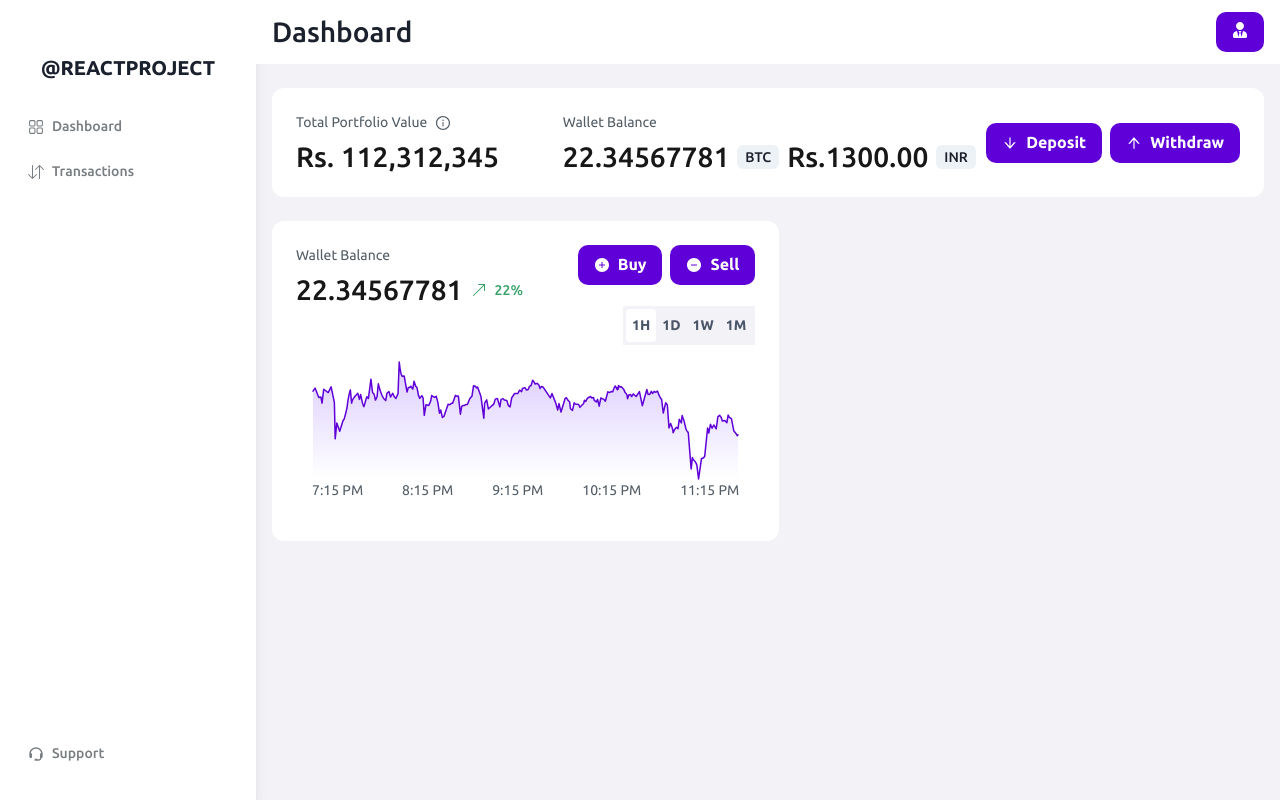
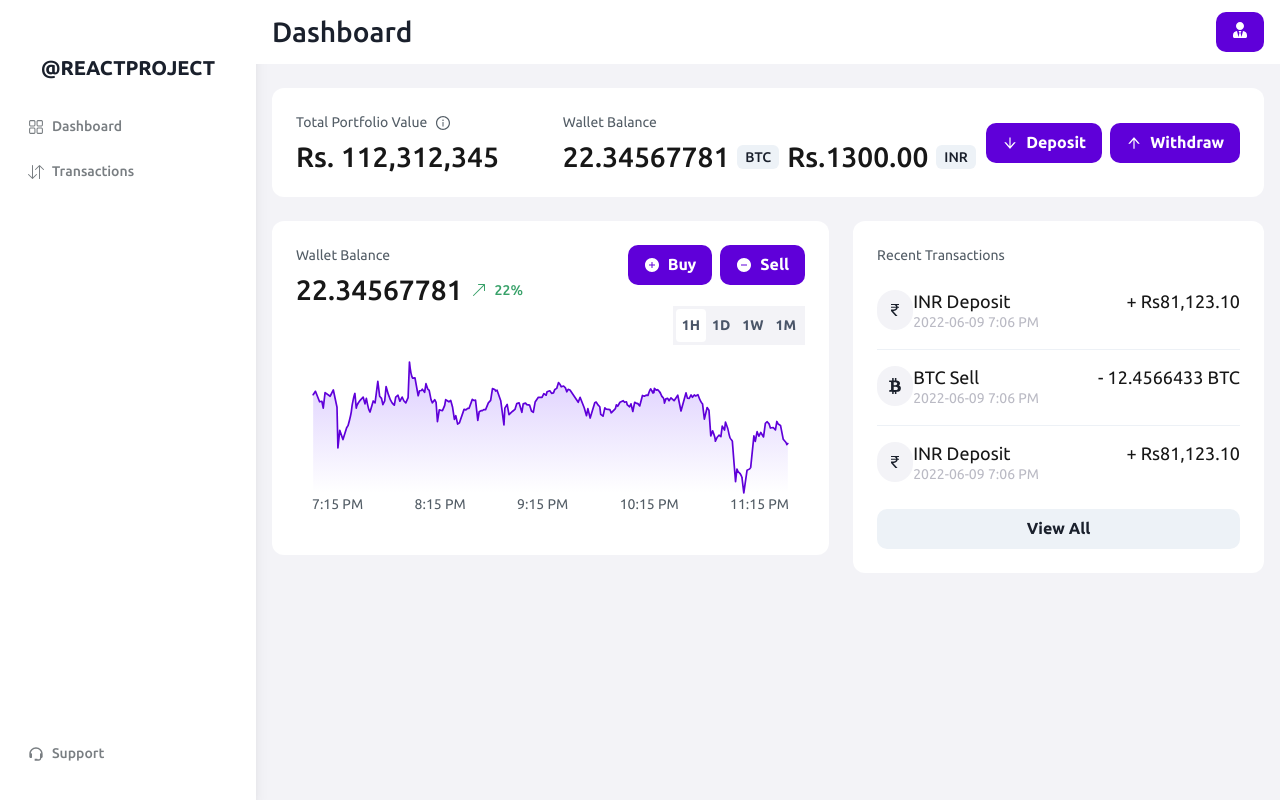
Before and after one commit to prabhjot-2/crpto, a React (Vite) app in the folder crpto/: page / in a window 1280 px wide. Built offline with nearby package versions, Linux system fonts and the light colour scheme.

Commit message:
made a new transaction page

```diff
--- a/crpto/src/pages/Dashboard/Dashboard.jsx
+++ b/crpto/src/pages/Dashboard/Dashboard.jsx
@@ -2,6 +2,7 @@
 import DashboardLayout from "../../components/DashboardLayout";
 import PortfolioSection from "./components/PortfolioSection";
 import PriceSection from "./components/PriceSection";
+import Transactions from "./components/Transactions";
 
 const Dashboard =()=>{
     return (
@@ -21,6 +22,10 @@
             <GridItem colSpan={1}>
                 <PriceSection/>
             </GridItem>
+
+            <GridItem colSpan={1}>
+                <Transactions/>
+            </GridItem>
         </Grid>
         </DashboardLayout>
     )
--- /dev/null
+++ b/crpto/src/pages/Dashboard/components/Transactions.jsx
@@ -0,0 +1,74 @@
+import React, { Fragment } from "react";
+import { CustomCard } from "../../../chakra/CustomCard";
+import { Box, Flex, Grid, Stack, Text,Icon, Divider, Button } from "@chakra-ui/react";
+import { BsCurrencyRupee } from "react-icons/bs";
+import { FaBtc } from "react-icons/fa";
+const Transactions=()=>{
+
+    const transactions =[
+        {
+            id:"1",
+            icon: BsCurrencyRupee,
+            text:"INR Deposit",
+            amount: "+ Rs81,123.10",
+            timestamp:"2022-06-09 7:06 PM",
+        },
+        {
+            id:"2",
+            icon: FaBtc,
+            text:"BTC Sell",
+            amount: "- 12.4566433 BTC",
+            timestamp:"2022-06-09 7:06 PM",
+        },
+        {
+            id:"3",
+            icon: BsCurrencyRupee,
+            text:"INR Deposit",
+            amount: "+ Rs81,123.10",
+            timestamp:"2022-06-09 7:06 PM",
+        },
+
+    ];
+    return(
+        <CustomCard h="full">
+            <Text mb="6" fontSize="sm" color="black.80">
+                Recent Transactions
+            </Text>
+            <Stack spacing={4}>
+                {
+                    transactions.map((transaction,i )=>(
+                        <Fragment key={transaction.id }>
+                            {i !=0 && <Divider/>}
+                            <Flex key={transaction.id}>
+                            <Grid
+                                placeItems="center"
+                                boxSize={10}
+                                borderRadius="full"
+                                bg="black.5"
+                            >
+                                <Icon as={transaction.icon}/>
+                            </Grid>
+                            <Flex justify="space-between" w="full">
+                                <Stack spacing={0}>
+                                    <Text textStyle="h6">
+                                        {transaction.text}
+                                    </Text>
+                                    <Text fontSize="sm" color="black.40">
+                                        {transaction.timestamp}
+                                    </Text>
+                                </Stack>
+                                <Text textStyle="h6">{transaction.amount} </Text>
+                            </Flex>
+                        </Flex>
+                        </Fragment>
+                    ))
+                }
+            </Stack>
+            <Button w="full" mt="6" colorScheme="gray">
+                View All
+            </Button>
+        </CustomCard>
+    )
+}
+
+export default Transactions
```
